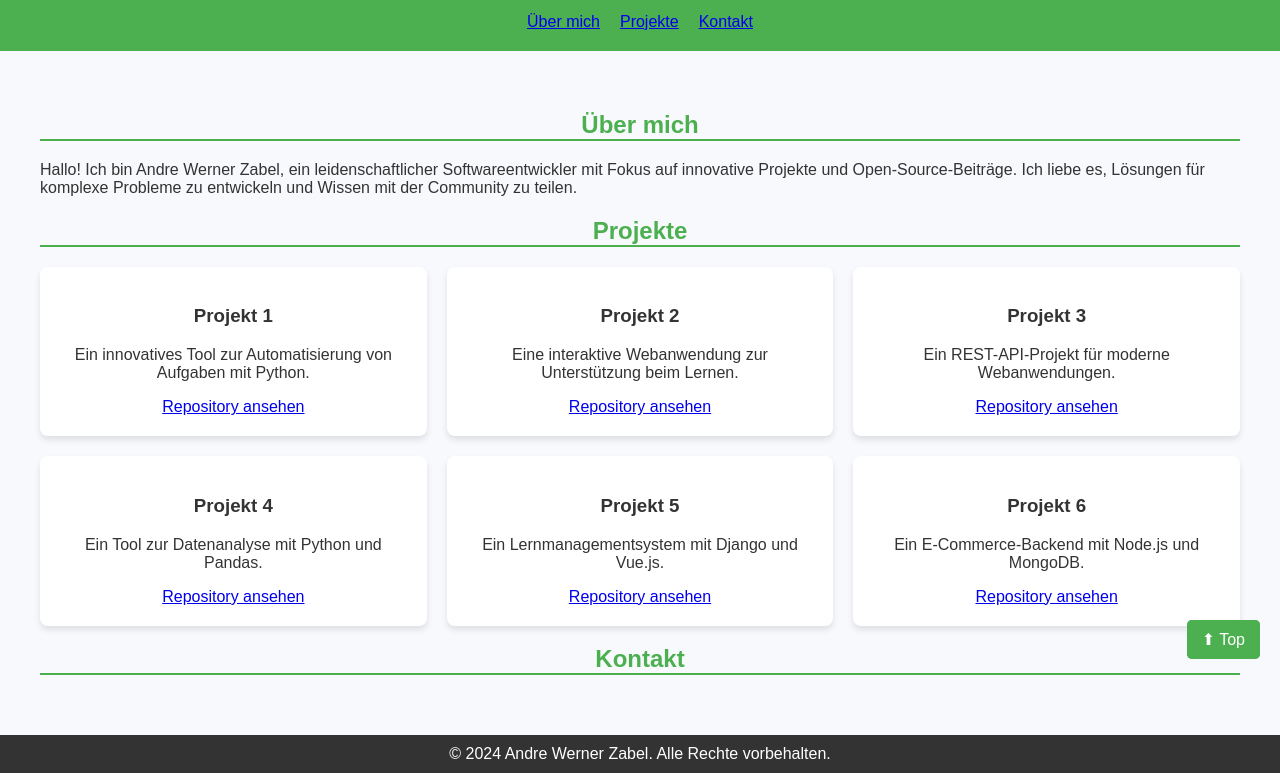
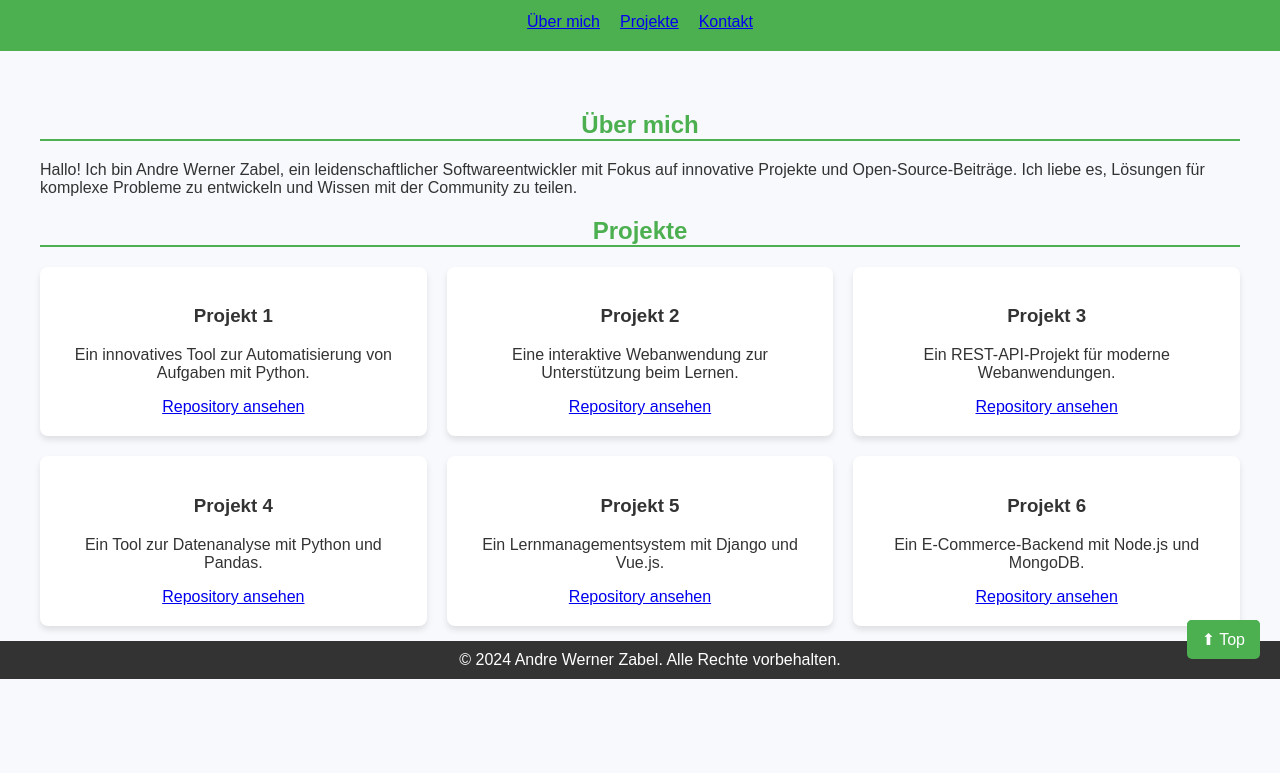
Before and after one commit to AndreZ1971/AndreZ1971.github.io, a plain HTML site: page index.html in a window 1280 px wide. Shown: the part 121-894 px from the top of the page. After the commit the page ends 856 px from the top, so only its background shows below. Drawn offline with Linux system fonts and the light colour scheme.

Commit message:
edit .css

```diff
--- a/styles/styles.css
+++ b/styles/styles.css
@@ -138,14 +138,15 @@ nav {
 
 /* Footer */
 footer {
-    position: relative; /* Damit der Button innerhalb des Containers bleibt */
+    position: fixed;
     text-align: center;
     padding: 10px;
+    width: 100%;
     background: #333;
     color: white;
     margin-top: 05px;
-    bottom:0;
-    }
+    bottom: 0px;
+}
 
 /* Layout und Projektdarstellung */
 .container {
```
